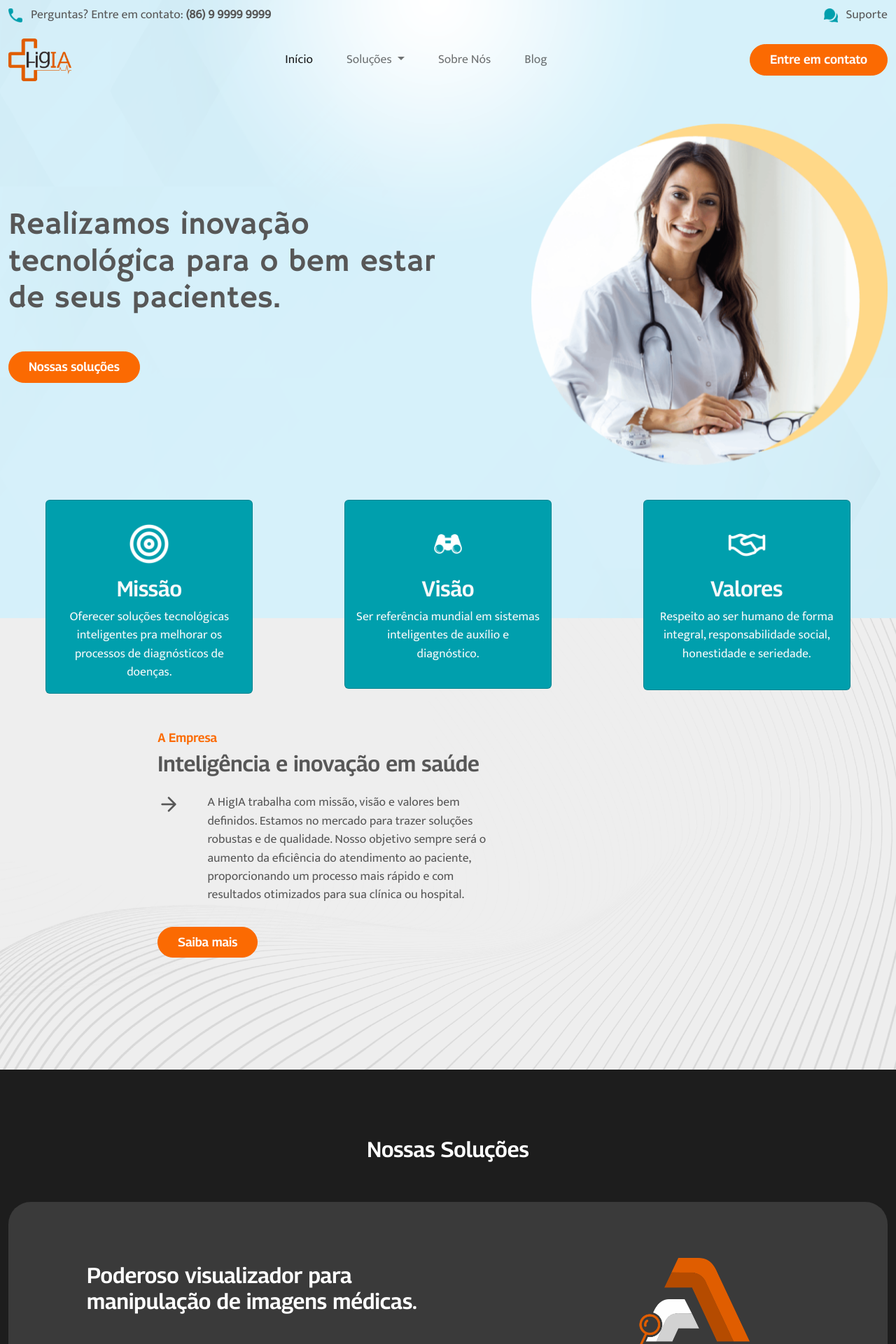
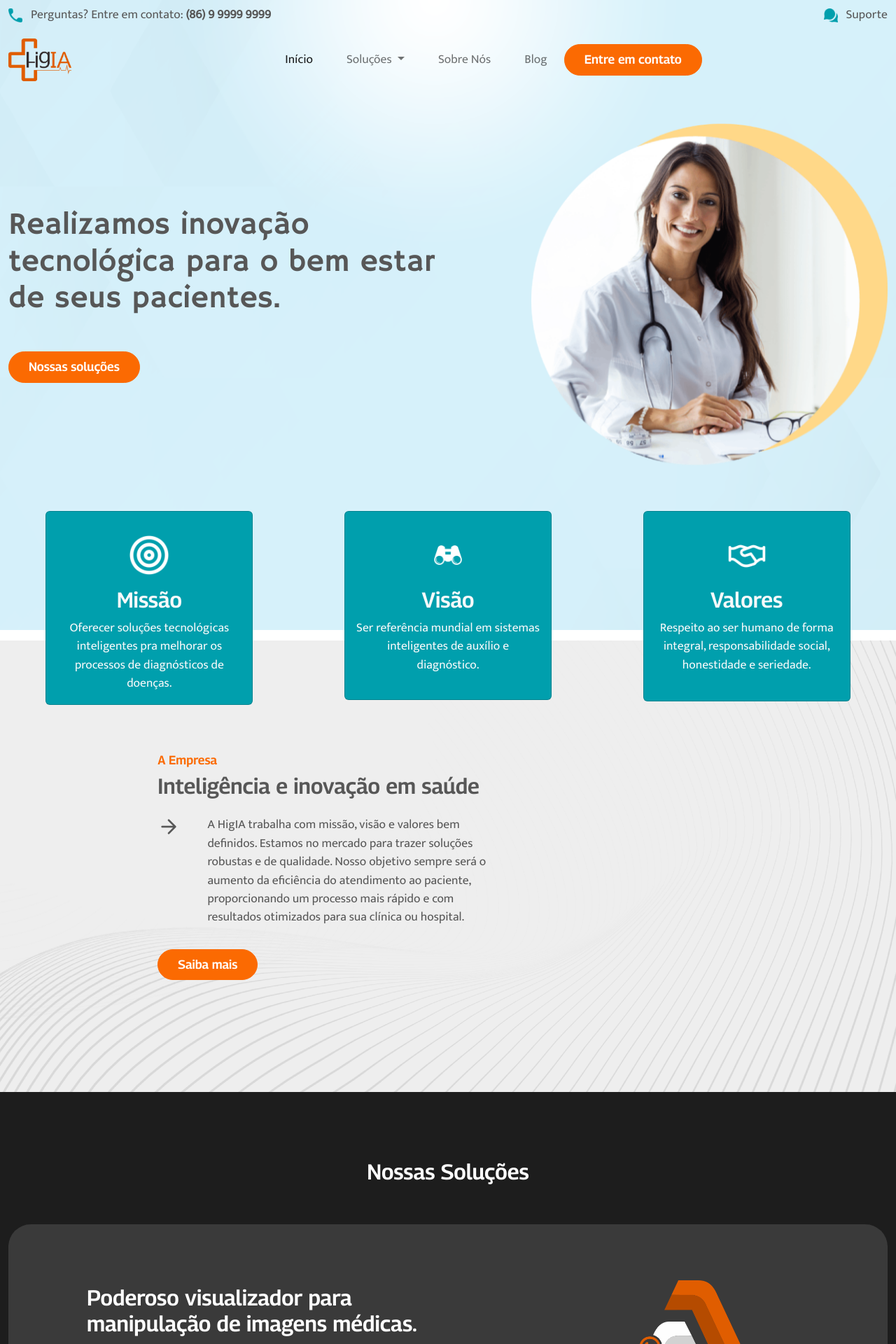
Before and after one commit to dymas/higia_theme, a Jekyll site: the page built from index.html, in a window 1280 px wide. Shown: the top 1920 px of the page at 70% size. Built offline with Jekyll 4.4.1, drawn with Linux system fonts in a browser that asks for light colours.

Commit message:
Correções na responsividade

```diff
--- a/_includes/cards.html
+++ b/_includes/cards.html
@@ -1,7 +1,7 @@
 <section class="bluecards">
     <div class="container-xxl">
       <div class="row justify-content-around">
-        <div class="col-md-3">
+        <div class="col-md-3 my-3">
           <div class="card text-bg-secondary" style="min-height: 270px;">
             <div class="card-body text-center text-light">
               <img src="./assets/images/alvo.png" width="60" alt="..." class="my-3">
@@ -14,7 +14,7 @@
           </div>
         </div>
 
-        <div class="col-3">
+        <div class="col-md-3 my-3">
           <div class="card text-bg-secondary" style="min-height: 270px;">
             <div class="card-body text-center text-light">
               <img src="./assets/images/visao.png" width="60" alt="..." class="my-3">
@@ -27,7 +27,7 @@
           </div>
         </div>
 
-        <div class="col-3">
+        <div class="col-md-3 my-3">
           <div class="card text-bg-secondary">
             <div class="card-body text-center text-light" style="min-height: 270px;">
               <img src="./assets/images/valores.png" width="60" alt="..." class="my-3">
--- a/_includes/navigation.html
+++ b/_includes/navigation.html
@@ -4,11 +4,10 @@
       <div class="row justify-content-between py-2">
         <div class="col-auto">
           <img src="{{ '/assets/images/telefone.png' | relative_url }}" class="me-2" width="20" alt="Telefone">
-          <span>Perguntas? Entre em contato:
-            <strong>
-              <a href="#" class="header-link">(86) 9 9999 9999</a>
-            </strong>
-          </span>
+          <span class="d-none d-md-inline">Perguntas? Entre em contato:</span>
+          <strong>
+            <a href="#" class="header-link">(86) 9 9999 9999</a>
+          </strong>
         </div>
         <div class="col-auto">
           <a href="#" class="header-link">
@@ -67,10 +66,9 @@
             <a class="nav-link" href="#">Blog</a>
           </li>
         </ul>
-      </div>
-
-      <div class="col-auto">
-        <button type="button" class="btn btn-primary">Entre em contato</button>
+        <div class="col-auto">
+          <button type="button" class="btn btn-primary">Entre em contato</button>
+        </div>
       </div>
     </div>
   </nav>
--- a/index.html
+++ b/index.html
@@ -45,10 +45,10 @@
             <h6 class="banner-subtitle text-primary">A Empresa</h6>
             <h2 class="fs-3 mb-4">Inteligência e inovação em saúde</h2>
             <div class="row mb-3">
-              <div class="col-1">
+              <div class="col-1 d-none d-md-block">
                 <img src="{{ '/assets/images/seta.png' | relative_url }}" alt="Seta">
               </div>
-              <p class="col-6">
+              <p class="col-md-6">
                 A HigIA trabalha com missão, visão e valores bem definidos.
                                                             Estamos no mercado para trazer soluções robustas e de
                                                             qualidade. Nosso objetivo sempre será o aumento da eficiência
```
